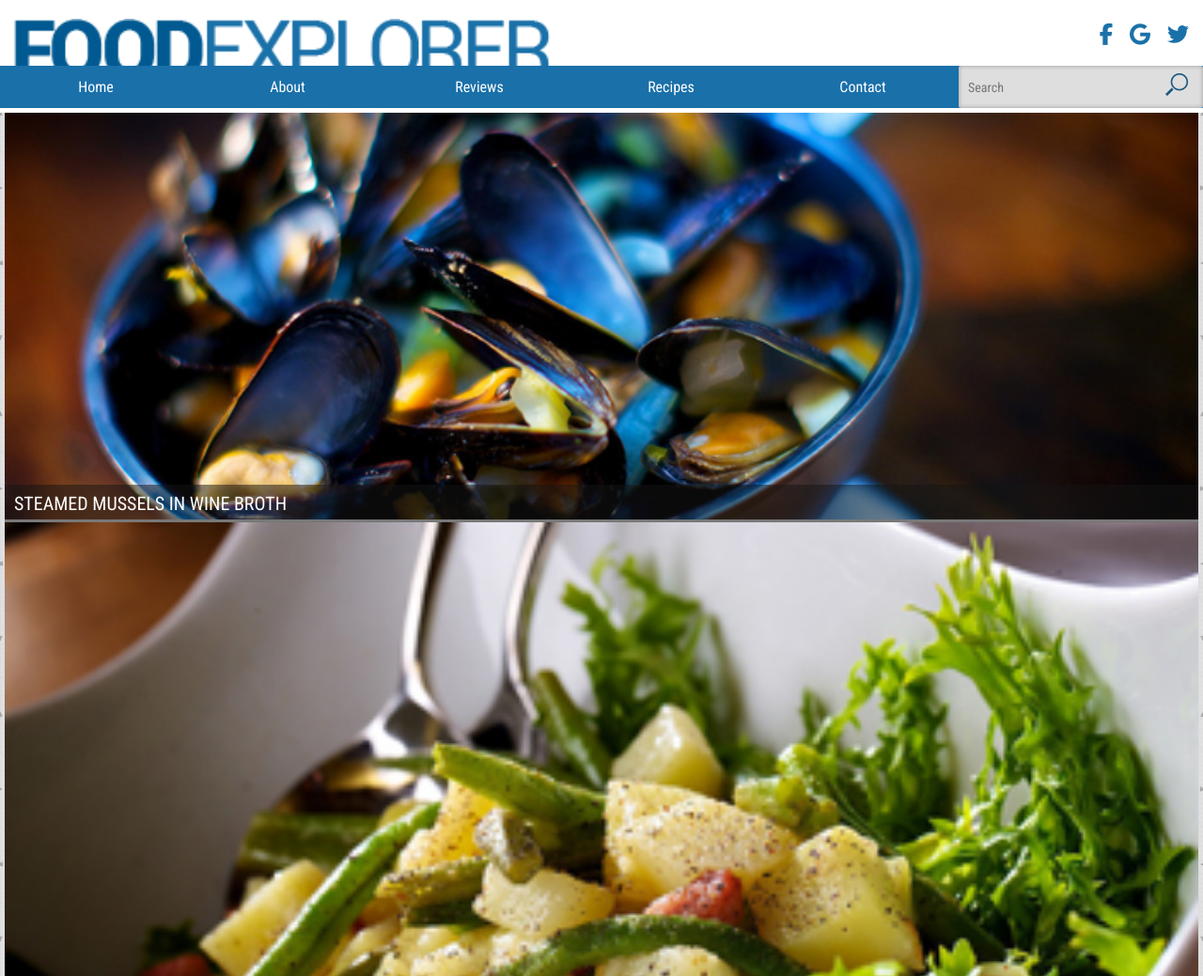
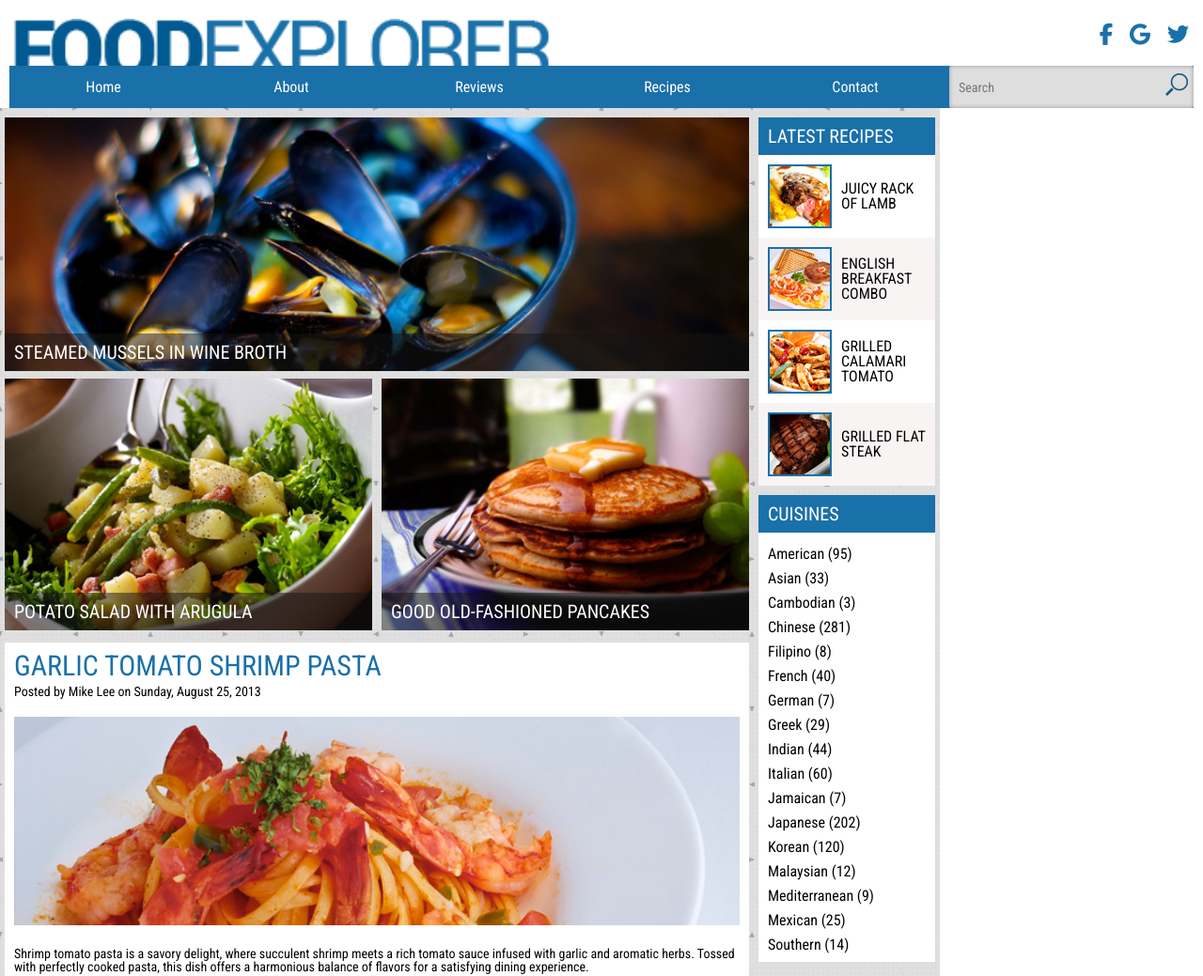
Before and after one commit to samanehesh/GulpProject, a website: page dev/index.html in a window 1280 px wide. Shown: the top 1039 px of the page at 94% size. Drawn offline with nearby package versions, Linux system fonts and the light colour scheme; files that its build step writes are made by us from their sources.

Commit message:
sidebar goes to right

```diff
--- a/dev/index.html
+++ b/dev/index.html
@@ -58,7 +58,7 @@
 		</div>
 
 
-		<div>
+		<div id = "navDiv">
 		<!-- Start of navigation-->
 			<nav id="main-navigation">
 			<ul>
@@ -101,7 +101,7 @@
 	<!-- </div> -->
 
 </header>
-<main>
+<main id ="mainWrapper">
 	<!--Top Section start-->
 	<section id="top-section">
 		<!--Responsive Mussel Image-->
--- a/dev/scss/_header.scss
+++ b/dev/scss/_header.scss
@@ -53,6 +53,9 @@
 
 /*tablet small: hamburger menu is gone, search bar goes on top and no social media*/
 @media (min-width: 500px){
+    header > div:nth-child(4) {
+background-color: black;
+    }
     // header > div:nth-child(1) {
     // }
 
@@ -69,7 +72,7 @@
 
     header {
         display: grid;
-        grid-template-rows: 70px 50px;
+        grid-template-rows: 70px 45px;
         grid-template-columns: 1;
     }
     #btn-menu {
--- a/dev/scss/_main.scss
+++ b/dev/scss/_main.scss
@@ -6,6 +6,7 @@
     // justify-content: center;
     // margin-top: 10px;
     min-width: 320px;
+    max-width: 1000px;
     background-image: url("../images/bg.jpg");
     // margin-top: 5px;
     padding-left: 5px;
@@ -13,11 +14,16 @@
     // padding: 10px;
 }
 
+#top-section{
+    margin-top: 10px;
+}
+
 
 .topimgandp {
     margin-top: px;
     position: relative;
     max-width: 100%; /* Ensure container doesn't exceed its parent's width */
+    margin-bottom: 5px;
 }
 
 .topimgandp img {
@@ -45,12 +51,10 @@
     font-family: $roboto-c-font;
     font-weight: 400;
     font-size: 20px;
+    margin-bottom: 3px;
 }
 // side bar***************************************************
 // recipe start
-#latest-recipes{
-    margin-top: 10px;
-}
 #latest-recipes > p {
     background-color: $brand-color;
     color: white;
@@ -184,22 +188,35 @@
 
 /*tablet large: the two images goes side to side*/
 @media (min-width: 650px){
-    // #top-section{
-    //     display: grid;
-    //     grid-template-columns: 1;
-    //     grid-template-rows: 2;
-    // }
-    // #top-section >div:nth-child(2){
-    //     grid-row: 2;
-    //     grid-column: 1;
-    //     justify-self: left;
+    #top-section{
+        display: grid;
+        grid-template-columns: 1;
+        grid-template-rows: 2;
+    }
+    #top-section >div:nth-child(1){
+        grid-row: 1;
+        grid-column: 1;
+        grid-column: span 2;
 
-    // }
-    // #top-section >div:nth-child(3){
-    //     grid-row: 2;
-    //     grid-column: 1;
-    //     justify-self: right;
-    // }
+
+
+    }
+    #top-section >div:nth-child(2),
+    #top-section >div:nth-child(3){
+        grid-row: 2;
+        grid-column: 1;
+
+
+    }
+
+    #top-section >div:nth-child(2),
+    #top-section >div:nth-child(3){
+        grid-column: span 1;
+    }
+
+    #top-section >div:nth-child(3){
+        margin-left: 10px;
+    }
 
 }
 
@@ -212,18 +229,38 @@
 
 /* desktop: side bar appears, search goes into nav bar */
 @media (min-width: 800px){
-    // main{
-    //     // display: grid;
-    //     grid-template-columns: 2fr 1fr;
-    //     grid-template-rows: 1;
-    //     background-color: red;
-    // }
-    // #sidebar{
-    //     grid-row: 1;
-    //     grid-column: 2;
-    //     margin-left: 10px;
-    //     // border: red;
-    // }
+    main{
+        display: grid;
+        grid-template-columns: 4fr 1fr;
+        // grid-auto-rows: 500px; /* Fixed row height */
+        // grid-auto-flow: column;
+
+    }
+    #cusines>div:last-child{
+        display: flex;
+        flex-direction: column;
+        gap:10px
+        // grid-template-columns: 1;
+    }
+    #sidebar{
+        grid-row: 1;
+        grid-column: 2;
+        margin-left: 10px;
+        margin-top: 10px;
+        // grid-auto-flow: column;
+        grid-row: span 2;
+
+        // border: red;
+    }
+    #older-posts-button{
+        // grid-row: 1;
+        grid-column: 1;
+    }
+    #middle-section{
+        grid-row: 2;
+        // grid-
+
+    }
 }
 
 /* desktop-xl: have a bg image,  */
--- a/dev/scss/_nav.scss
+++ b/dev/scss/_nav.scss
@@ -91,6 +91,12 @@
 
 /* Styling navigation bar for desktop view */
 @media (min-width: 500px) {
+    #navDiv{
+        margin-left: 10px;
+        margin-right: 10px;
+        // background-color: black;
+    }
+
     #searchinham{
         display: none;
     }
```
